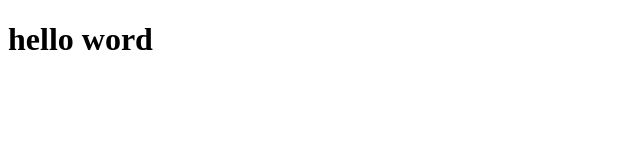
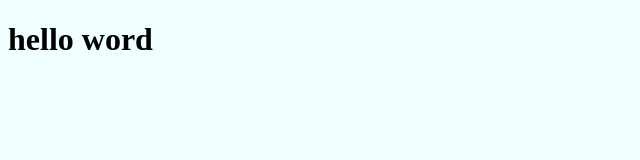
Before and after one commit to danieloparaocha/danyGitHub, a plain HTML site: page index.html in a window 1280 px wide. Shown: the whole page, without its empty margins (0-640 px from the left). Drawn offline with Linux system fonts and the light colour scheme.

Commit message:
added style sheet

```diff
--- a/index.html
+++ b/index.html
@@ -4,6 +4,7 @@
     <meta charset="UTF-8">
     <meta name="viewport" content="width=device-width, initial-scale=1.0">
     <title>Document</title>
+    <link rel="stylesheet" href="styles.css">
 </head>
 <body>
     <h1> hello word</h1>
--- /dev/null
+++ b/styles.css
@@ -0,0 +1,3 @@
+body{
+    background-color: azure;
+}
```
